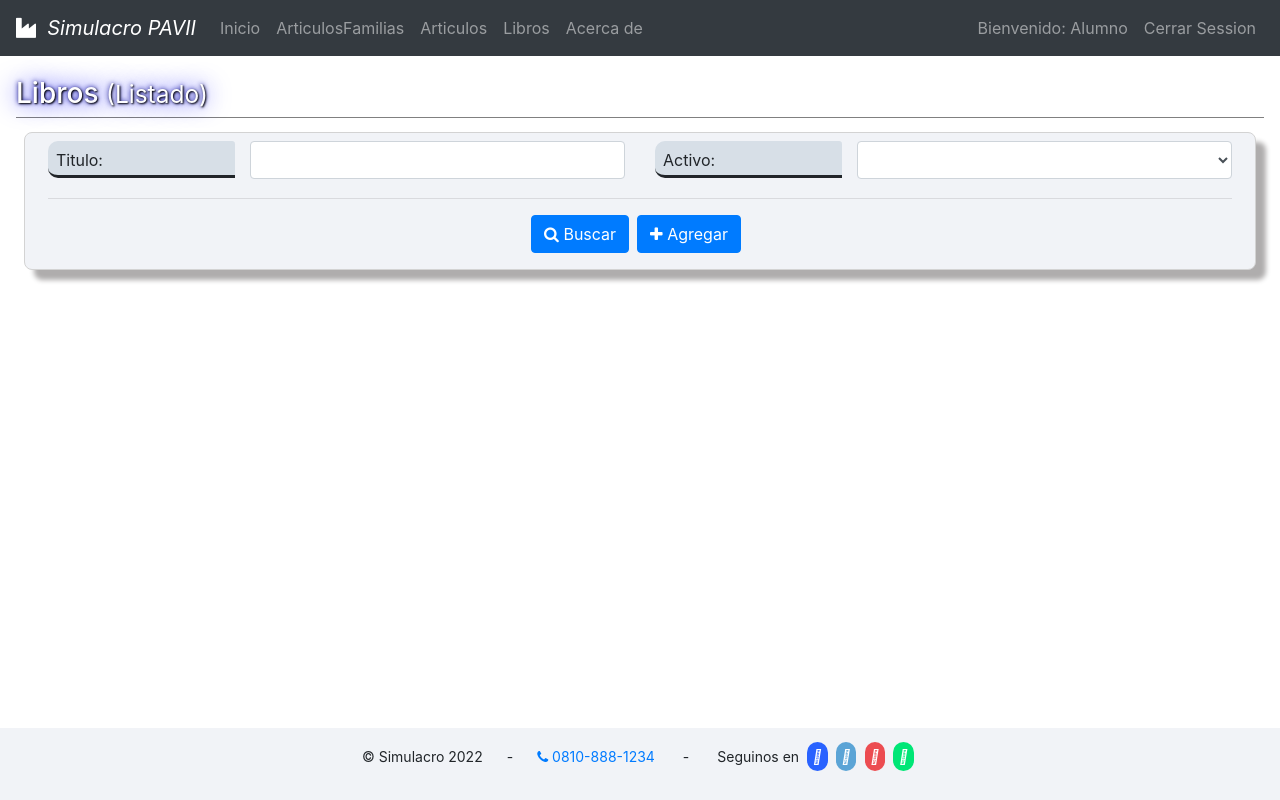
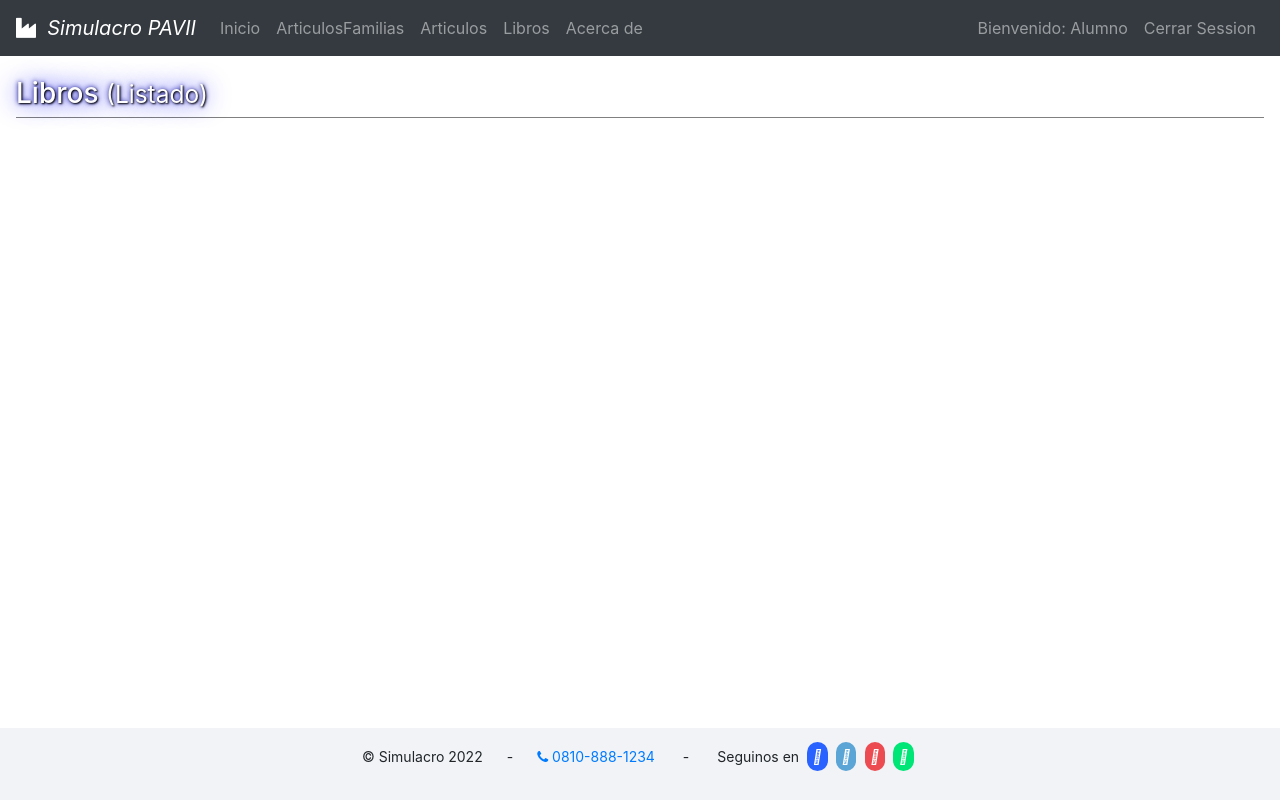
Before and after one commit to Pages2018/Simulacro-Parcial-V1-Modificar, an Angular app: page /libros in a window 1280 px wide. Built offline with nearby package versions, Linux system fonts and the light colour scheme.

Commit message:
2 files modified

```diff
--- a/src/app/components/libros/libros.component.html
+++ b/src/app/components/libros/libros.component.html
@@ -4,7 +4,8 @@
 
 <!-- Formulario Filtro de busqueda, se ve cuando la accion es Listado(busqueda/listado)-->
 <!--Modifique-->
-<form name="FormBusqueda" [formGroup]="FormBusqueda" *ngIf="AccionABMC == 'L'">
+<!--
+  <form name="FormBusqueda" [formGroup]="FormBusqueda" *ngIf="AccionABMC == 'L'">
   <div class="container-fluid">
     <div class="row">
       <div class="col-sm-4 col-md-2">
@@ -31,9 +32,9 @@
       </div>
     </div>
 
-    <hr />
+    <hr /> -->
 
-    <!-- Botones -->
+    <!-- Botones
     <div class="row justify-content-center botones">
       <button
         type="button"
@@ -48,10 +49,11 @@
       </button>
     </div>
   </div>
-</form>
+</form> -->
 
 <!-- Tabla de resutados de busqueda y Paginador-->
 <!--Modifique-->
+
 <div id="divTablaResultados" *ngIf="AccionABMC == 'L' && Items?.length > 0">
   <table class="table table-hover table-sm table-bordered table-striped">
     <thead>
--- a/src/app/components/libros/libros.component.ts
+++ b/src/app/components/libros/libros.component.ts
@@ -9,7 +9,7 @@ import { ModalDialogService } from '../../services/modal-dialog.service';
 
 //Modificar el form que haya por el form que necesitas y despues hacerlo en el html
 @Component({
-  selector: 'app-libro',
+  selector: 'app-libros',
   templateUrl: './libros.component.html',
   styleUrls: ['./libros.component.css'],
 })
```
